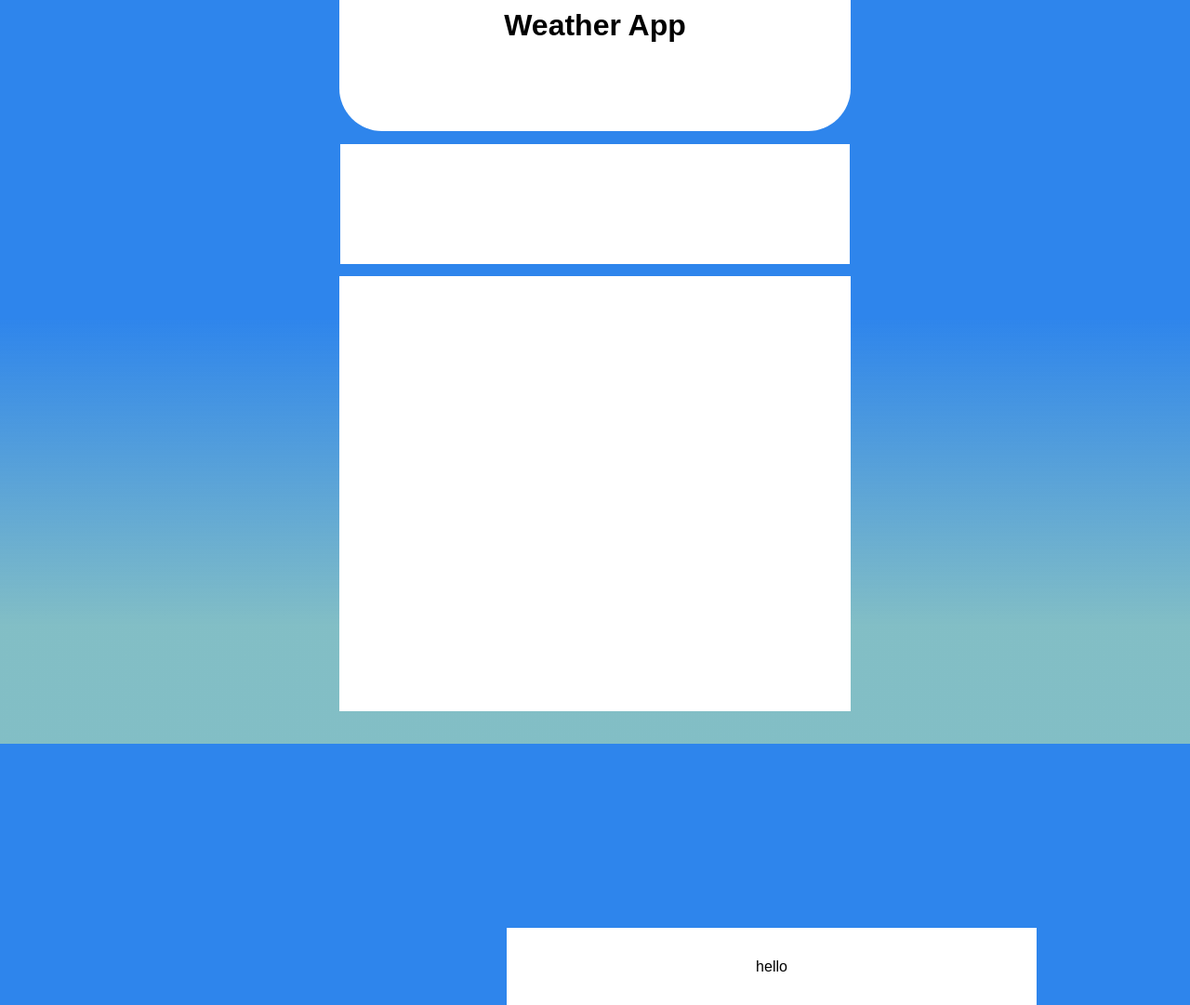
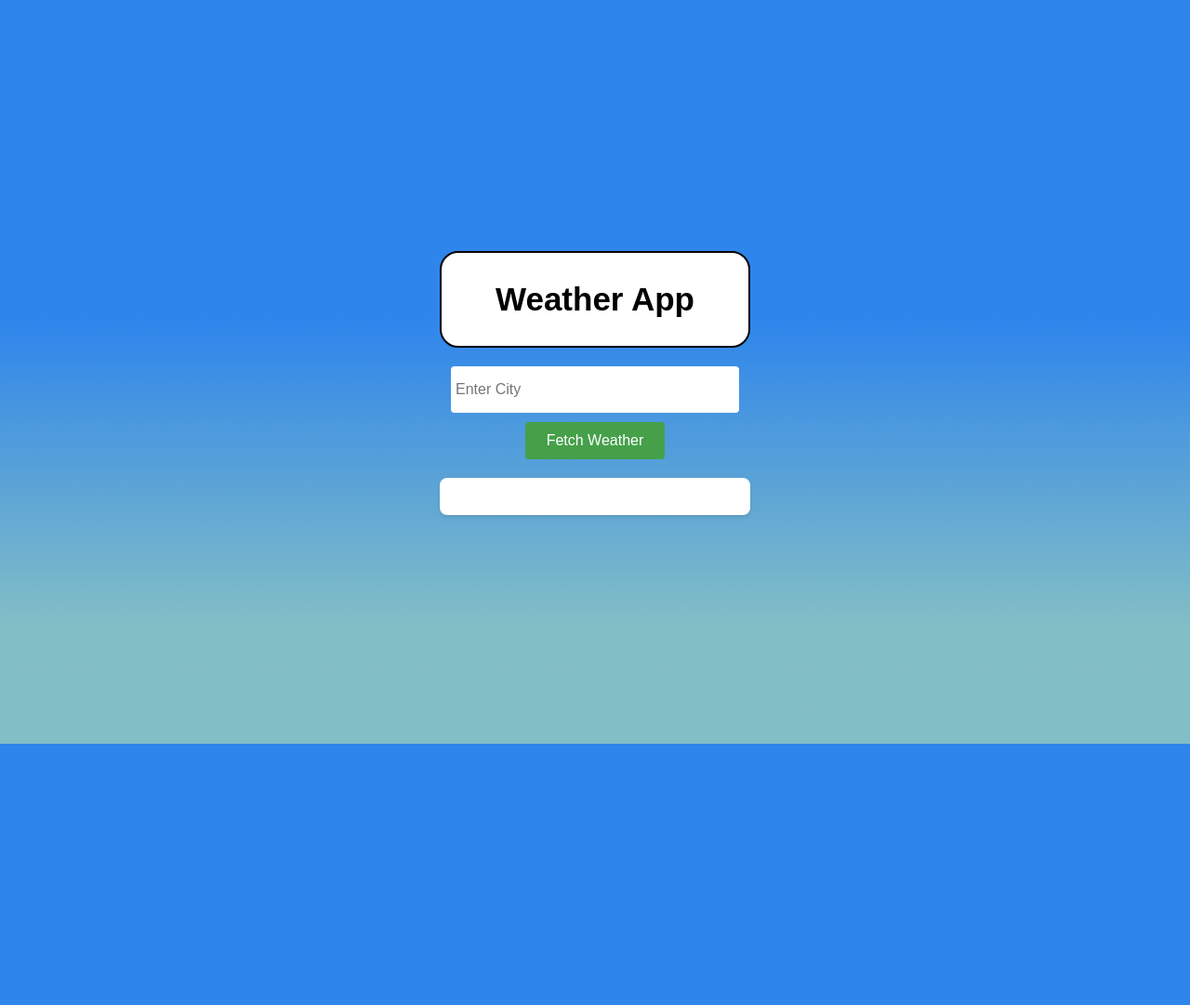
Before and after one commit to JasonPham02/WeatherApp-project, a Flask app: page / in a window 1280 px wide. Shown: the whole page at 93% size. After the commit the page ends 800 px from the top, so only its background shows below. Run offline with Flask 3, Linux system fonts and the light colour scheme.

Commit message:
re-designed ui

```diff
--- a/static/script.js
+++ b/static/script.js
@@ -2,6 +2,7 @@ let btn = document.querySelector("#fetchBtn");
 const weatherid = document.querySelector("#weatherInfoContainer");
 let next_btn = document.querySelector("#next_btn");
 let prev_btn = document.querySelector("#prev_btn");
+
 
 function convertTime(timestamp){
   const date = new Date(timestamp * 1000);
@@ -12,6 +13,13 @@ function convertTime(timestamp){
   return date.toLocaleString("en-US", options);
 }
 
+const input = document.getElementById("input_city");
+input.addEventListener("keydown", function(event){
+  if (event.key === "Enter"){
+    event.preventDefault();
+    fetchWeather();
+  }
+})
 
 btn.addEventListener('click', function(e) {
       let valid = document.querySelector("#input_city").value;
@@ -20,6 +28,7 @@ btn.addEventListener('click', function(e) {
         return false;
       }
 });
+
 
 btn.addEventListener("click", fetchWeather);
 
@@ -50,16 +59,28 @@ function showWeather (data){
   weatherInfoContainer.innerHTML = "";
 
   // Create new elements and append them to the container
+  let elementCity = document.createElement("h2");
+  const city = data.city.name;
+  elementCity.textContent = `State/City: ${city}`;
+  weatherInfoContainer.appendChild(elementCity);
+
+  let elementCountry = document.createElement("h2")
+  const country = data.city.country;
+  elementCountry.textContent = `Country: ${country}`;
+  weatherInfoContainer.appendChild(elementCountry)
+
   let element1 = document.createElement("p");
-  element1.textContent = data.list[0].weather[0].description;
+  element1.textContent = convertTime(data.list[0].dt);
   weatherInfoContainer.appendChild(element1);
 
   let element2 = document.createElement("p");
-  element2.textContent = convertTime(data.list[0].dt);
+  tempdata = data.list[0].main.temp;
+  const celsius = tempdata - 273.15;
+  element2.textContent = "Temperature: " + celsius.toFixed(2) + " C"
   weatherInfoContainer.appendChild(element2);
 
   let element3 = document.createElement("p");
-  element3.textContent = convertTime(data.list[0].dt);
+  element3.textContent = convertTime(data.list[7].dt);
   weatherInfoContainer.appendChild(element3);
 
 console.log(data);
--- a/static/style.css
+++ b/static/style.css
@@ -1,127 +1,121 @@
-html{
-  /* background color */
-position: absolute;
-left: 0px;
-right: 0px;
-top: 0px;
-bottom: 0px;
+/* Global Styles */
 
-/* background color */
-background: linear-gradient(180deg, #2E85EC 42.69%, rgba(82, 165, 175, 0.72) 84.14%);
+html, body {
+  height: 100%;
+  margin: 0;
+  padding: 0;
 }
-
-h1{
-/* Header frame */
-/* Auto layout */
-
-display: flex;
-flex-direction: column;
-justify-content: center;
-align-items: center;
-padding: 0px;
-isolation: isolate;
-
-position: absolute;
-width: 550px;
-height: 228px;
-left: calc(50% - 550px/2);
-top: calc(50% - 228px/2 - 394px);
-
-background: #FFFFFF;
-border-radius: 46px;
-}
-
 
 body {
   font-family: Arial, sans-serif;
-  text-align: center;
+  background: linear-gradient(180deg, #2E85EC 42.69%, rgba(82, 165, 175, 0.72) 84.14%);
+  color: #FFFFFF;
+  display: flex;
+  align-items: center;
+  justify-content: center;
 }
 
+.container {
+  width: 90%;
+  max-width: 550px;
+  margin: 0 auto;
+  padding: 20px;
+  background-color: #FFFFFF;
+  border-radius: 10px;
+  box-shadow: 0px 0px 10px rgba(0, 0, 0, 0.2);
+}
+
+h1 {
+  color: black;
+  font-size: 32px;
+  font-weight: bold;
+  margin-bottom: 30px;
+  text-align: center;
+  border: 2px solid #000000;
+  border-radius: 20px;
+  padding: 30px;
+  background-color: white;
+}
+
+h2 {
+  color: purple;
+}
 
 .input-container {
-/* Frame 5 */
-
-
-/* Auto layout */
-
   display: flex;
-flex-direction: column;
+  flex-wrap: wrap;
   justify-content: center;
-align-items: center;
-padding: 0px;
-
-position: absolute;
-width: 548px;
-height: 129px;
-left: calc(50% - 548px/2);
-top: calc(50% - 129px/2 - 181px);
-background-color: white
+  margin-bottom: 20px;
 }
 
 .input_city {
-  font-size: 1rem;
+  width: 100%;
+  max-width: 300px;
+  height: 40px;
+  padding: 5px;
+  font-size: 16px;
+  border-radius: 4px;
+  border: none;
 }
 
-/* Common CSS rules for all screen sizes */
+#fetchBtn {
+  width: 100%;
+  max-width: 150px;
+  height: 40px;
+  margin-top: 10px;
+  font-size: 16px;
+  background-color: #45a049;
+  border: none;
+  border-radius: 4px;
+  color: #FFFFFF;
+  cursor: pointer;
+}
 
 #fetchBtn:hover {
-  background-color: #45a049;
+  background-color: #3c8741;
 }
 
 #weatherInfoContainer {
-/* Frame 6 */
-
-
-/* Auto layout */
-
   display: flex;
   flex-direction: column;
-justify-content: center;
   align-items: center;
-padding: 0px;
-
-position: absolute;
-width: 550px;
-height: 468px;
-left: calc(50% - 550px/2);
-top: calc(50% - 468px/2 + 131px);
-background-color: white;
+  padding: 20px;
+  background-color: #FFFFFF;
+  border-radius: 8px;
+  box-shadow: 0 2px 4px rgba(0, 0, 0, 0.1);
 }
 
-footer{
-
-display: flex;
-flex-direction: column;
-justify-content: center;
-align-items: center;
-padding: 10px;
-gap: 10px;
-
-position: absolute;
-width: 550px;
-height: 63px;
-left: 545px;
-top: 998px;
-background-color: white;
+#weatherInfoContainer p{
+  color: red
+}
+/* Media Queries */
+@media (min-width: 576px) {
+  /* CSS rules for mobile devices */
+  h1 {
+    font-size: 35px;
+    margin-bottom: 20px;
   }
 
+  .input_city {
+    width: 100%;
+    max-width: 300px;
+    height: 40px;
+    padding: 5px;
+    font-size: 16px;
+    border-radius: 4px;
+    border: none;
+  }
 
-/* Media Queries */
-@media (max-width: 576px) {
-  /* CSS rules for mobile devices */
-  #weatherInfoContainer{
-    width: 40%;
+  #fetchBtn {
+    width: 100%;
+    max-width: 150px;
+    height: 40px;
+    margin-top: 10px;
+    font-size: 16px;
+    background-color: #45a049;
+    border: none;
+    border-radius: 4px;
+    color: #FFFFFF;
+    cursor: pointer;
   }
 }
-
-@media (min-width: 577px) and (max-width: 991px) {
-  /* CSS rules for smaller laptops */
-}
-
-@media (min-width: 992px) and (max-width: 1199px) {
-  /* CSS rules for medium-sized laptops */
-}
-
-@media (min-width: 1200px) {
-  /* CSS rules for larger laptops */
-}
--- a/templates/index.html
+++ b/templates/index.html
@@ -6,14 +6,12 @@
   <meta name="viewport" content="width=device-width,initial-scale=1" />
 </head>
 <body>
-  <h1>Weather App</h1>
 
 <div id="wrapper_main">
-
+  <h1>Weather App</h1>
   <div class="input-container">
-    <!--
     <input class = "input_city" type="text" id="input_city" placeholder="Enter City" name ="input_form">
-    <button id="fetchBtn" action="GET">Fetch Weather</button> -->
+    <button id="fetchBtn" action="GET">Fetch Weather</button>
   </div>
   <div id="weatherInfoContainer">
 
@@ -21,9 +19,6 @@
 <!--
   <button id="next_btn">Next</button>
   <button id="prev_btn">Previous</button> -->
-  <footer>
-  <p> hello</p>
-  </footer>
 </div>
 
   <script src="static/script.js"></script>
```
Also changed, not shown: 1 other file. Lines whose indentation alone changed are shown as unchanged.
